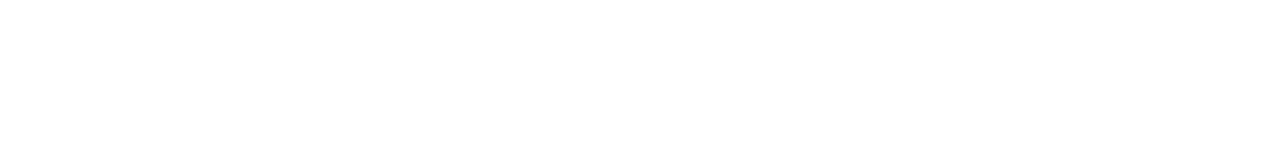
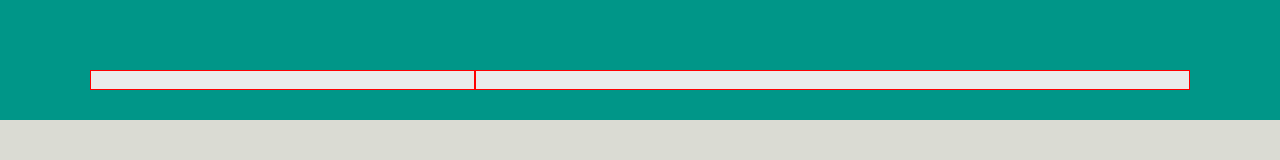
Before and after one commit to aleballabio/vue-boolzapp, a plain HTML site: page index.html in a window 1280 px wide. Drawn offline with nearby package versions, Linux system fonts and the light colour scheme.

Commit message:
done cont with flex

```diff
--- a/index.html
+++ b/index.html
@@ -13,9 +13,24 @@
 </head>
 
 <body>
-    <div>
+    <div class="container">
 
+        <div class="bg-green">
+        </div>
+
+        <!-- App -->
+        <div class="appCont" id="root">
+            <div class="firstCont">
+                <header></header>
+
+            </div>
+
+            <div class="secondCont">
+                <header></header>
+            </div>
+        </div>
     </div>
+
 
     <!-- Script -->
     <script src="https://cdn.jsdelivr.net/npm/vue@2/dist/vue.js"></script>
--- a/style/style.css
+++ b/style/style.css
@@ -4,6 +4,54 @@
     box-sizing: border-box;
 }
 
-body {
-    background-color: ;
+:root {
+
 }
+
+.container {
+    background-color: rgb(218, 219, 211);
+    width: 100%;
+    min-width: 1200px;
+    height: 100vh;
+    position: relative;
+}
+
+.bg-green {
+    background-color: rgb(0, 150, 136);
+    position: absolute;
+    width: 100%;
+    height: 15vh;
+}
+
+/* App */
+
+.appCont {
+    background-color: white;
+    width: 1100px;
+    height: 20px;
+
+    display: flex;
+    flex-wrap: nowrap;
+
+    position: absolute;
+    z-index: 9999;
+    top: 10%;
+    left: 50%;
+    transform: translate(-50%, -50%);
+}
+
+.firstCont {
+    flex-basis: 35%;
+    flex-shrink: 0;
+}
+
+.secondCont {
+    flex-basis: 65%;
+    flex-shrink: 0;
+}
+
+header {
+    background-color: rgb(234, 234, 234);
+    border: solid red 1px;
+    height: 20px;
+}
```
